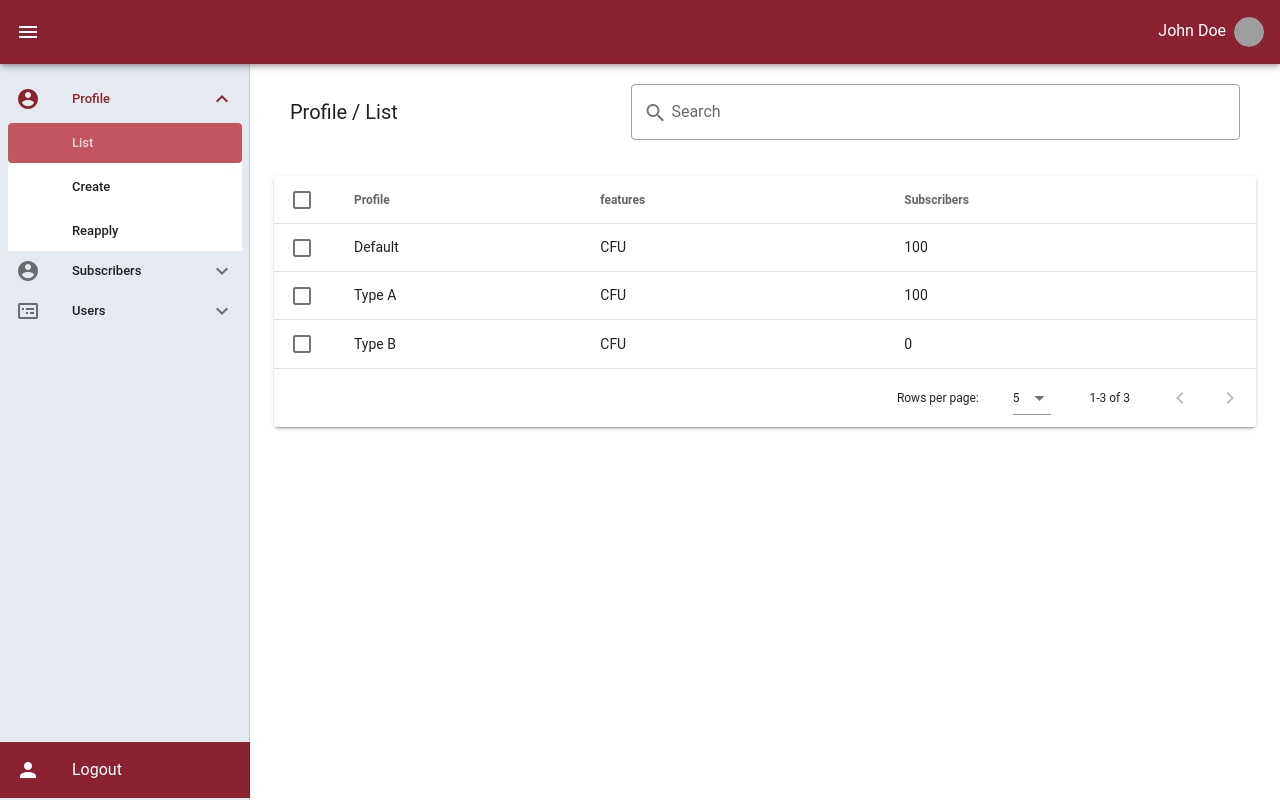
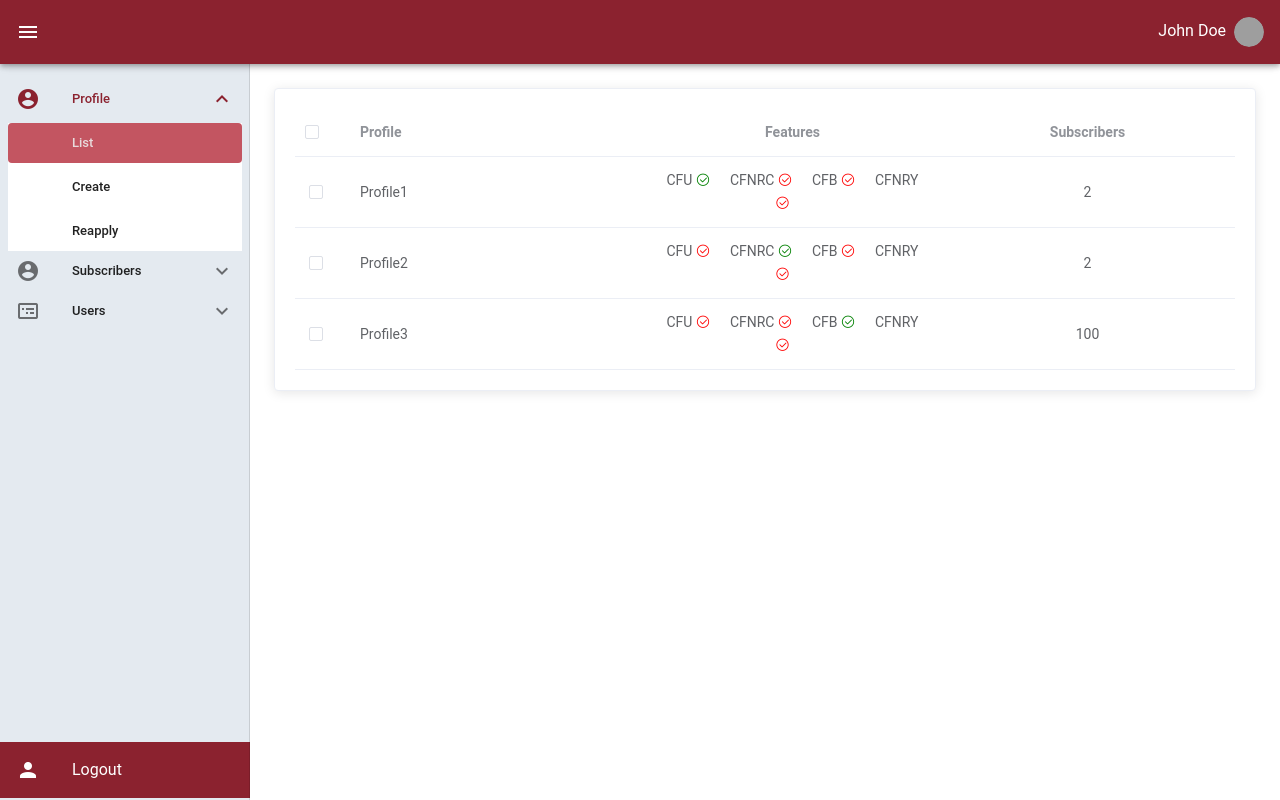
Before and after one commit to charles2k16/jobCms, a Vue app: page /profiles in a window 1280 px wide. Built offline with nearby package versions, Linux system fonts and the light colour scheme; no server answers; grey boxes are pictures that could not be loaded; a small style sheet from the web is missing.

Commit message:
profile list table

```diff
--- a/package.json
+++ b/package.json
@@ -11,6 +11,7 @@
   "dependencies": {
     "axios": "^0.19.2",
     "core-js": "^3.6.4",
+    "element-ui": "^2.13.2",
     "is_js": "^0.9.0",
     "roboto-fontface": "*",
     "vue": "^2.6.11",
--- a/src/main.js
+++ b/src/main.js
@@ -2,9 +2,12 @@ import Vue from "vue";
 import App from "./App.vue";
 import router from "./router";
 import { store } from "./store";
+import mixin from './mixins';
 import vuetify from "./plugins/vuetify";
+import "./plugins/element/index.js";
 import "roboto-fontface/css/roboto/roboto-fontface.css";
 
+Vue.mixin(mixin)
 Vue.config.productionTip = false;
 
 new Vue({
--- /dev/null
+++ b/src/mixins/index.js
@@ -0,0 +1,30 @@
+export default {
+  methods: {
+    getFeatures(callForward) {
+      let features = [
+        {
+          feature: 'CFU',
+          status: 'inactive'
+        },
+        {
+          feature: 'CFNRC',
+          status: 'inactive'
+        },
+        {
+          feature: 'CFB',
+          status: 'inactive'
+        },
+        {
+          feature: 'CFNRY',
+          status: 'inactive'
+        }
+      ]
+
+      features.map(function (ff) {
+        ff.status = (callForward == ff.feature) ? 'active' : ff.status
+      })
+      console.log(features)
+      return features
+    }
+  }
+}
--- /dev/null
+++ b/src/plugins/element/element-variables.scss
@@ -0,0 +1,16 @@
+/*
+Write your variables here. All available variables can be
+found in element-ui/packages/theme-chalk/src/common/var.scss.
+For example, to overwrite the theme color:
+*/
+
+$--color-primary: #8B222E;
+$--color-success: #39c477;
+$--color-warning: #f7ba2a;
+$--color-danger: #ff4949;
+$--color-info: rgb(126, 126, 123);
+
+/* icon font path, required */
+$--font-path: '~element-ui/lib/theme-chalk/fonts';
+
+@import '~element-ui/packages/theme-chalk/src/index';
--- /dev/null
+++ b/src/plugins/element/index.js
@@ -0,0 +1,8 @@
+import Vue from "vue";
+import ElementUI from "element-ui";
+import "./element-variables.scss";
+import lang from "element-ui/lib/locale/lang/en";
+import locale from "element-ui/lib/locale";
+
+Vue.use(ElementUI);
+locale.use(lang);
--- a/src/views/Profiles/ProfileList.vue
+++ b/src/views/Profiles/ProfileList.vue
@@ -1,74 +1,98 @@
 <template>
   <div style="width:100%">
-    <v-toolbar dense flat>
-      <v-toolbar-title>Profile / List</v-toolbar-title>
+    <el-card>
+      <el-table :data="profileList" style="width: 100%">
+        <el-table-column type="selection" width="55"> </el-table-column>
+        <el-table-column prop="name" label="Profile"> </el-table-column>
+        <el-table-column label="Features" align="center">
+          <template slot-scope="props">
+            <div>
+              <!-- <el-button type="success" size="mini" plain
+                >CFU<i class="el-icon-circle-check el-icon-right"></i
+              ></el-button> -->
 
-      <v-spacer></v-spacer>
-
-      <v-text-field
-        flat
-        outlined
-        clearable
-        hide-details
-        color="#8B222F"
-        label="Search"
-        prepend-inner-icon="mdi-magnify"
-      id="search_bar"></v-text-field>
-    </v-toolbar>
-
-    <v-card class="mt-10">
-       <v-data-table
-          v-model="selected"
-          item-key="name"
-          show-select
-          :headers="headers"
-          :items="profiles"
-          :items-per-page="5"
-        ></v-data-table>
-    </v-card>
+              <span
+                style="margin-right:20px"
+                v-for="ff in props.row.features"
+                :key="ff.feature"
+                >{{ ff.feature }}
+                <span
+                  ><i
+                    class="el-icon-circle-check"
+                    :style="
+                      ff.status == 'active' ? 'color: green;' : 'color: red;'
+                    "
+                  ></i></span
+              ></span>
+            </div>
+          </template>
+        </el-table-column>
+        <el-table-column prop="subscribers" label="Subscribers" align="center">
+        </el-table-column>
+      </el-table>
+    </el-card>
   </div>
 </template>
 
 <script>
-import profileService from "@/api/profile"
-
 export default {
   name: 'profileList',
   data() {
     return {
-      singleSelect: true,
-        selected: [],
       profileList: [],
-      headers: [
-          {
-            text: 'Profile',
-            align: 'start',
-            sortable: false,
-            value: 'profile',
-          },
-          { text: 'features', value: 'features' },
-          { text: 'Subscribers', value: 'subscribers' },
-        ],
-        profiles: [
-          {profile: 'Default', features: 'CFU', subscribers: 100},
-           {profile: 'Type A', features: 'CFU', subscribers: 100},
-            {profile: 'Type B', features: 'CFU', subscribers: 0},
-        ]
+      profiles: [
+        {
+          name: 'Profile1',
+          status: 'active',
+          callForward: 'unconditional',
+          startDial: 'unknown',
+          prompt: 'on-active',
+          subscribers: 2,
+        },
+        {
+          name: 'Profile2',
+          status: 'active',
+          callForward: 'on-unanswer',
+          startDial: 'unknown',
+          prompt: 'on-active',
+          subscribers: 2,
+        },
+        {
+          name: 'Profile3',
+          status: 'active',
+          callForward: 'on-busy',
+          startDial: 'unknown',
+          prompt: 'on-active',
+          subscribers: 100,
+        },
+      ],
     };
   },
   created() {
-    this.getProfileList()
+    this.getProfileList();
   },
   methods: {
     getProfileList() {
-      profileService.getProfileList()
-        .then((response) => {
-          console.log(response)
-          this.profileList = response
-        })
-        .catch((error) => console.log(error.error))
-    }
-  }
+      let self = this;
+      this.profiles.map(function(profile) {
+        profile.callForward =
+          profile.callForward == 'unconditional'
+            ? 'CFU'
+            : profile.callForward == 'on-busy'
+            ? 'CFB'
+            : profile.callForward == 'on-unanswer'
+            ? 'CFNRC'
+            : profile.callForward == 'on-inactive'
+            ? 'CFNRY'
+            : 'none';
+
+        profile.features = self.getFeatures(profile.callForward);
+      });
+
+      this.profileList = this.profiles;
+      console.log(this.profileList);
+    },
+  },
 };
 </script>
 
@@ -78,7 +102,7 @@ export default {
   left: 852px;
   width: 319px;
   height: 35px;
-  background: #FFFFFF 0% 0% no-repeat padding-box;
+  background: #ffffff 0% 0% no-repeat padding-box;
   opacity: 1;
 }
 </style>
```
Also changed, not shown: 1 other file (tests, documents, lock files or other folders).
